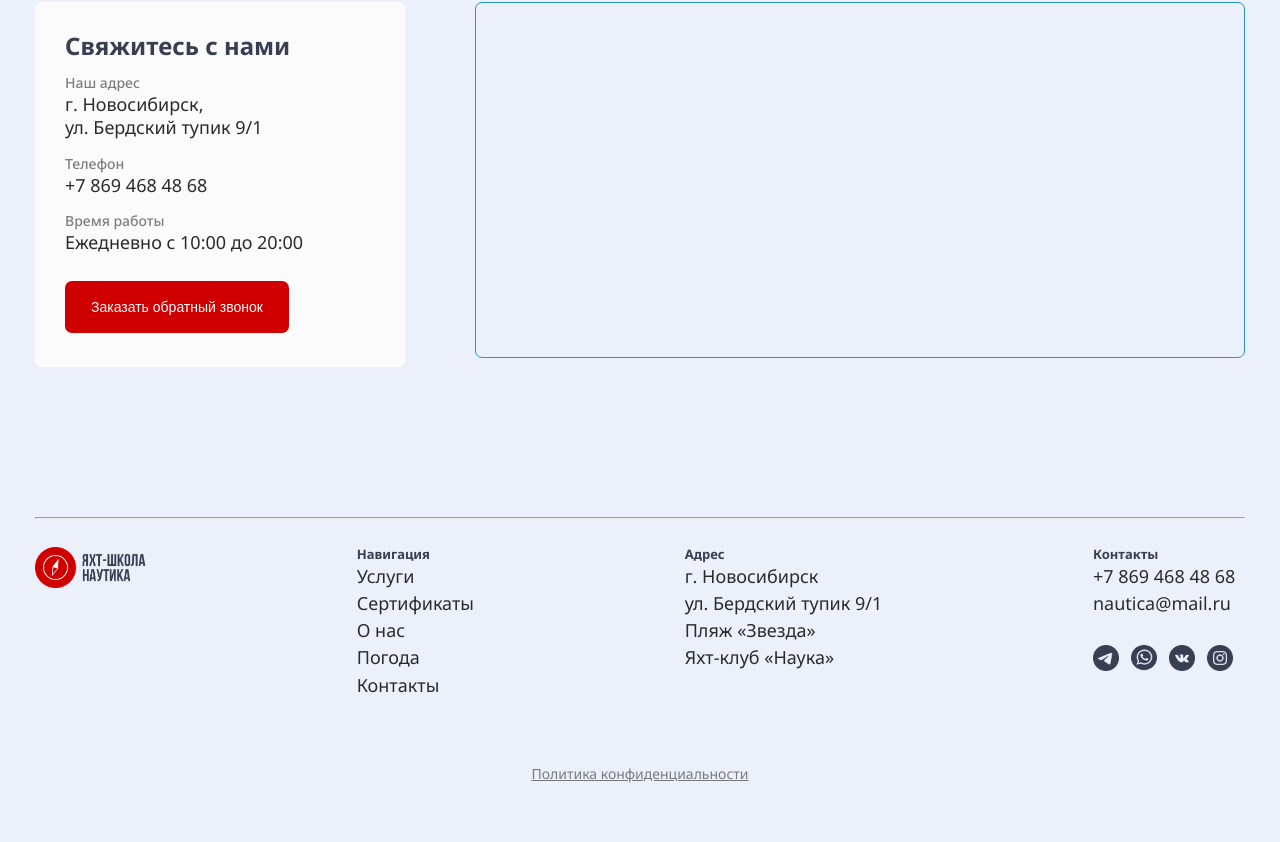
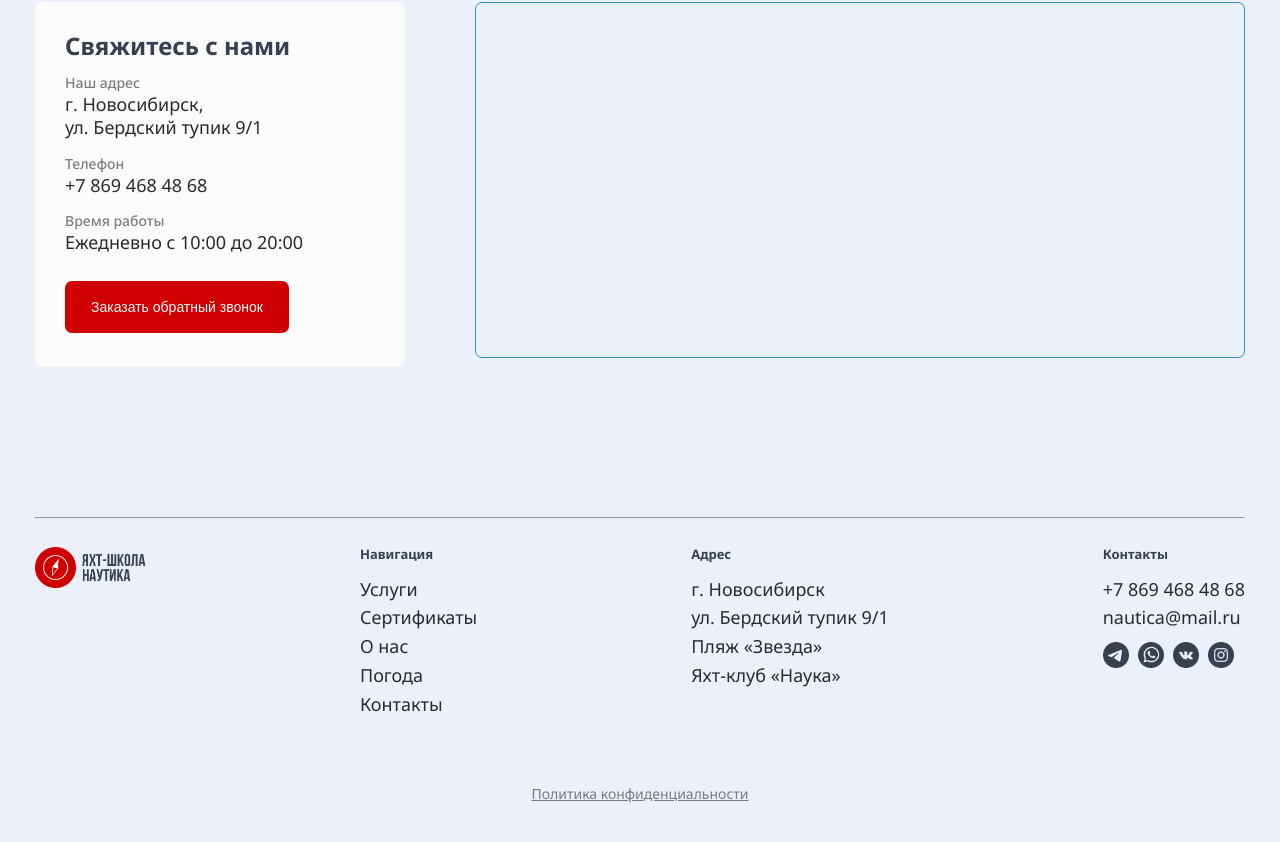
Before and after one commit to eegrishina/nautika, a React (Create React App) app: page / in a window 1280 px wide. Shown: the part 4259-5101 px from the top of the page. Built offline with nearby package versions, Linux system fonts and the light colour scheme.

Commit message:
Add links into Footer and styling

```diff
--- a/src/Footer.js
+++ b/src/Footer.js
@@ -35,10 +35,18 @@ export default function Footer() {
                         <li><a href="mailto:nautica@mail.ru">nautica@mail.ru</a></li>
                     </ul>
                     <div className="footer-icons">
-                        <img src="./images/icons/tg-icon.png" alt="tg"></img>
-                        <img src="./images/icons/wa-icon.png" alt="wa"></img>
-                        <img src="./images/icons/vk-icon.png" alt="vk"></img>
-                        <img src="./images/icons/inst-icon.png" alt="inst"></img>
+                        <a>
+                            <img src="./images/icons/tg-icon.png" alt="tg"></img>
+                        </a>
+                        <a>
+                            <img src="./images/icons/wa-icon.png" alt="wa"></img>
+                        </a>
+                        <a href="https://vk.com/nautical_school_nsk">
+                            <img src="./images/icons/vk-icon.png" alt="vk"></img>
+                        </a>
+                        <a>
+                            <img src="./images/icons/inst-icon.png" alt="inst"></img>
+                        </a>
                     </div>
                 </div>
             </div>
--- a/src/styles/header+footer.css
+++ b/src/styles/header+footer.css
@@ -30,6 +30,7 @@ footer p {
 .header-menu>ul {
     display: flex;
     gap: 24px;
+    user-select: none;
 }
 
 .header-menu li a:hover,
@@ -44,49 +45,6 @@ footer p {
 
 .header-phone {
     font-weight: 700;
-}
-
-summary {
-    display: block;
-}
-
-summary::-webkit-details-marker {
-    display: none;
-}
-
-summary::before {
-    content: "\25B6";
-    padding-right: 10px;
-    color: var(--blue-color);
-    cursor: pointer;
-}
-
-details[open]>summary::before {
-    content: "\25BC";
-}
-
-summary:hover::before {
-    color: var(--blue-color-hover);
-}
-
-summary:active::before {
-    color: var(--blue-color-active);
-}
-
-details {
-    position: relative;
-}
-
-details ul {
-    position: absolute;
-    background-color: var(--bg-color);
-    padding: 0 10px 10px;
-    border-bottom-left-radius: 7px;
-    border-bottom-right-radius: 7px;
-}
-
-details ul li {
-    margin-top: 12px;
 }
 
 .burger-menu {
@@ -108,20 +66,24 @@ footer hr {
 
 footer h6 {
     font-size: 13px;
+    margin-bottom: 12px;
 }
 
 footer p {
     text-align: center;
-    text-decoration: underline;
     margin-top: 63px;
     color: rgba(43, 43, 43, 0.6);
 }
 
-footer p:hover {
+footer p a {
+    text-decoration: underline;
+}
+
+footer p a:hover {
     color: var(--blue-color-hover);
 }
 
-footer p:active {
+footer p a:active {
     color: var(--blue-color-active);
 }
 
@@ -129,19 +91,28 @@ footer p:active {
     display: flex;
     justify-content: space-between;
     align-items: flex-start;
-    gap: 16px;
     font-size: 18px;
-    line-height: 1.7rem;
+    line-height: 1.8rem;
+}
+
+footer a,
+.header-menu li a {
+    cursor: pointer;
 }
 
 .footer-icons {
-    margin-top: 28px;
+    margin-top: 10px;
 }
 
 .footer-icons img {
     height: 26px;
     width: 26px;
-    margin-right: 12px;
+    margin-right: 9px;
+}
+
+.footer-icons img:hover {
+    outline: 4px solid #C2DEF0;
+    border-radius: 50%;
 }
 
 @media (max-width: 1024px) {
@@ -299,10 +270,6 @@ footer p:active {
 }
 
 @media (max-width: 540px) {
-    h1 {
-        font-size: 60px;
-    }
-
     .footer-column {
         flex-direction: column;
         gap: 24px;
```
Also changed, not shown: public/images/icons/tg-icon.png, public/images/icons/wa-icon.png.
